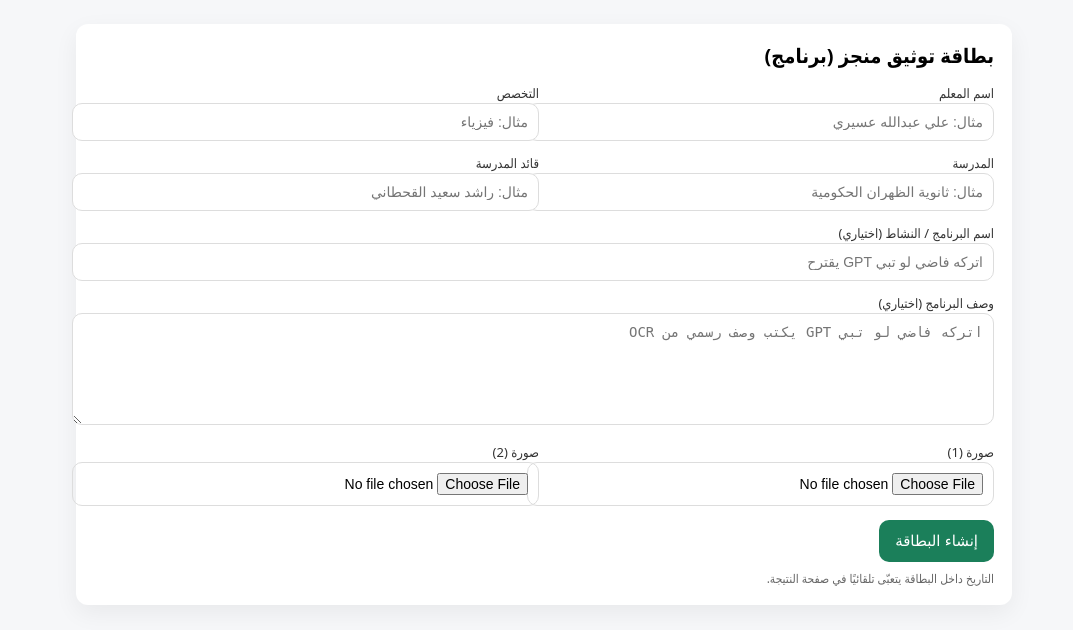
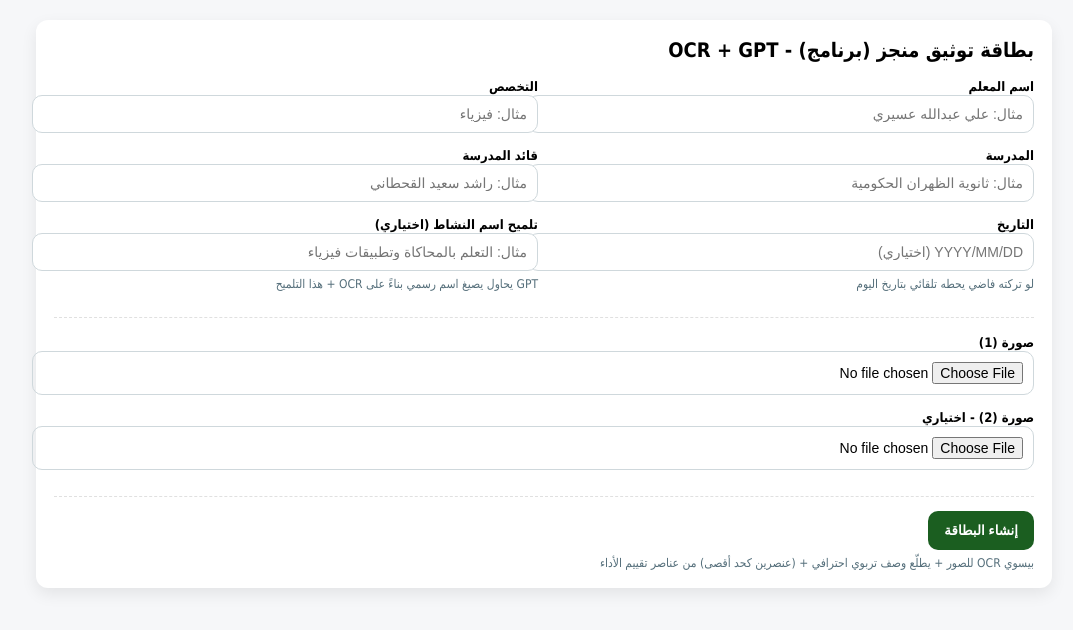
Before and after one commit to aliasiriiii/Evidence-ai, a Flask app: page / in a window 1280 px wide. Shown: the top 630 px of the page, without its empty margins (96-1169 px from the left). Run offline with Flask 3, Linux system fonts and the light colour scheme.

Commit message:
Revise index.html for layout and new input fields
Updated the HTML structure and styles for better layout and added new input fields for date and program hint.

```diff
--- a/templates/index.html
+++ b/templates/index.html
@@ -2,25 +2,27 @@
 <html lang="ar" dir="rtl">
 <head>
   <meta charset="utf-8" />
-  <meta name="viewport" content="width=device-width, initial-scale=1" />
-  <title>بطاقة توثيق شاهد</title>
+  <meta name="viewport" content="width=device-width,initial-scale=1" />
+  <title>بطاقة توثيق منجز (برنامج)</title>
   <style>
-    body{font-family: system-ui, -apple-system, "Segoe UI", Tahoma, Arial; background:#f6f7f9; margin:0;}
-    .wrap{max-width:900px; margin:24px auto; background:#fff; padding:18px; border-radius:12px; box-shadow:0 8px 25px rgba(0,0,0,.06)}
-    h1{margin:0 0 12px; font-size:20px}
-    .grid{display:grid; grid-template-columns:1fr 1fr; gap:10px}
-    label{font-size:13px; color:#333}
-    input, textarea{width:100%; padding:10px; border:1px solid #ddd; border-radius:10px; font-size:14px}
-    textarea{min-height:90px}
-    .full{grid-column:1 / -1}
-    .btn{margin-top:14px; background:#1b7f5a; color:#fff; border:none; padding:12px 16px; border-radius:10px; font-size:15px; cursor:pointer}
-    .hint{font-size:12px; color:#666; margin-top:8px}
+    body{font-family:Tahoma,Arial; background:#f6f7f9; margin:0; padding:0;}
+    .wrap{max-width:980px; margin:20px auto; background:#fff; padding:18px; border-radius:12px; box-shadow:0 6px 16px rgba(0,0,0,.08);}
+    h1{margin:0 0 14px; font-size:20px;}
+    .grid{display:grid; grid-template-columns:1fr 1fr; gap:12px;}
+    label{font-weight:700; font-size:13px;}
+    input,textarea{width:100%; padding:10px; border:1px solid #cfd8dc; border-radius:10px; font-size:14px;}
+    textarea{min-height:90px;}
+    .full{grid-column:1 / -1;}
+    .btn{background:#1b5e20; color:#fff; border:0; padding:12px 16px; border-radius:10px; font-weight:700; cursor:pointer;}
+    .hint{color:#546e7a; font-size:12px; margin-top:6px;}
+    .sec{margin-top:14px; padding-top:14px; border-top:1px dashed #e0e0e0;}
   </style>
 </head>
 <body>
   <div class="wrap">
-    <h1>بطاقة توثيق منجز (برنامج)</h1>
-    <form action="/generate" method="POST" enctype="multipart/form-data">
+    <h1>بطاقة توثيق منجز (برنامج) - OCR + GPT</h1>
+
+    <form method="POST" action="/generate" enctype="multipart/form-data">
       <div class="grid">
         <div>
           <label>اسم المعلم</label>
@@ -30,7 +32,6 @@
           <label>التخصص</label>
           <input name="subject" placeholder="مثال: فيزياء" />
         </div>
-
         <div>
           <label>المدرسة</label>
           <input name="school" placeholder="مثال: ثانوية الظهران الحكومية" />
@@ -40,28 +41,33 @@
           <input name="principal" placeholder="مثال: راشد سعيد القحطاني" />
         </div>
 
-        <div class="full">
-          <label>اسم البرنامج / النشاط (اختياري)</label>
-          <input name="program_name" placeholder="اتركه فاضي لو تبي GPT يقترح" />
+        <div>
+          <label>التاريخ</label>
+          <input name="date" placeholder="YYYY/MM/DD (اختياري)" />
+          <div class="hint">لو تركته فاضي يحطه تلقائي بتاريخ اليوم</div>
+        </div>
+
+        <div>
+          <label>تلميح اسم النشاط (اختياري)</label>
+          <input name="program_hint" placeholder="مثال: التعلم بالمحاكاة وتطبيقات فيزياء" />
+          <div class="hint">GPT يحاول يصيغ اسم رسمي بناءً على OCR + هذا التلميح</div>
+        </div>
+
+        <div class="full sec">
+          <label>صورة (1)</label>
+          <input type="file" name="image1" accept="image/*" />
         </div>
 
         <div class="full">
-          <label>وصف البرنامج (اختياري)</label>
-          <textarea name="program_desc" placeholder="اتركه فاضي لو تبي GPT يكتب وصف رسمي من OCR"></textarea>
+          <label>صورة (2) - اختياري</label>
+          <input type="file" name="image2" accept="image/*" />
         </div>
 
-        <div>
-          <label>صورة (1)</label>
-          <input type="file" name="image1" accept="image/*" />
-        </div>
-        <div>
-          <label>صورة (2)</label>
-          <input type="file" name="image2" accept="image/*" />
+        <div class="full sec">
+          <button class="btn" type="submit">إنشاء البطاقة</button>
+          <div class="hint">بيسوي OCR للصور + يطلّع وصف تربوي احترافي + (عنصرين كحد أقصى) من عناصر تقييم الأداء</div>
         </div>
       </div>
-
-      <button class="btn" type="submit">إنشاء البطاقة</button>
-      <div class="hint">التاريخ داخل البطاقة يتعبّى تلقائيًا في صفحة النتيجة.</div>
     </form>
   </div>
 </body>
```
